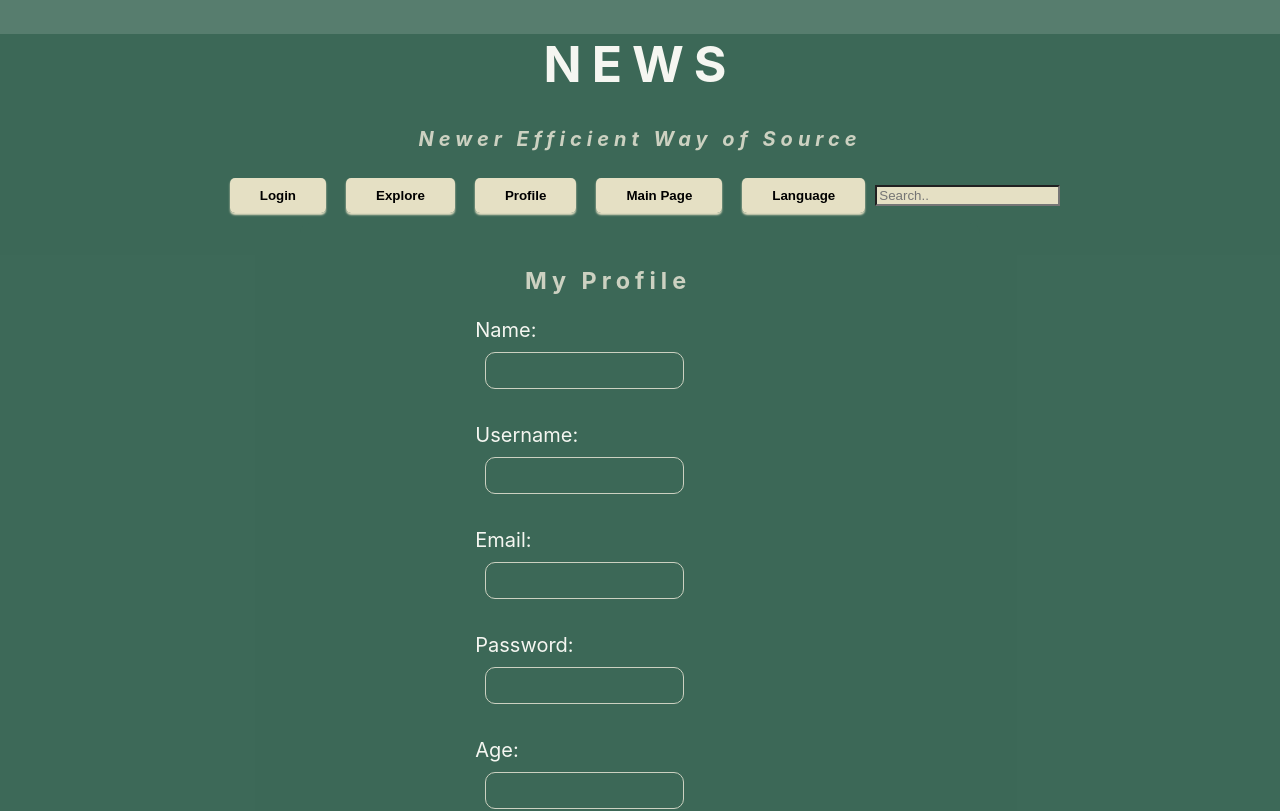
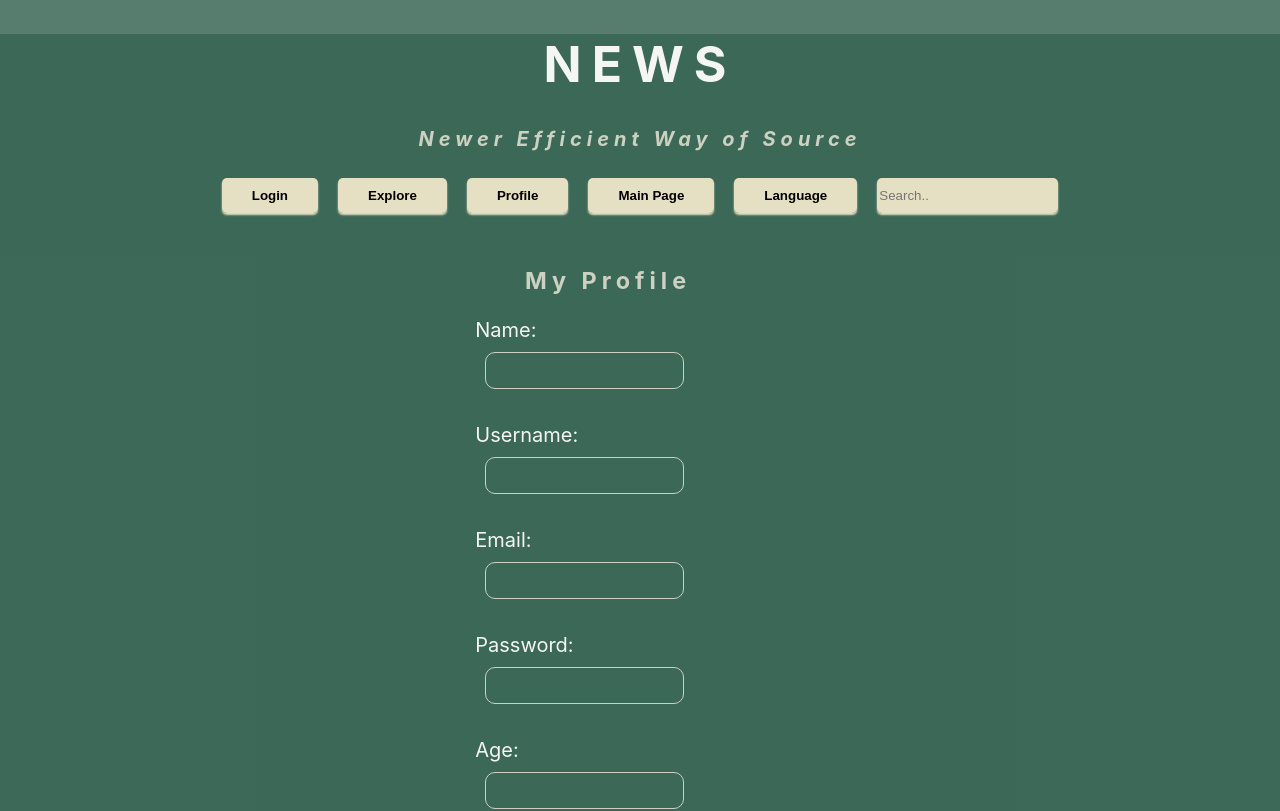
Before and after one commit to Noyalbabu/Web_Innovation_Coursework, a React (Create React App) app in the folder news_app/: page /profilePage in a window 1280 px wide. Shown: the top 811 px of the page. Built offline with nearby package versions, Linux system fonts and the light colour scheme.

Commit message:
Renamed files and tracked all files

```diff
--- a/news_app/package.json
+++ b/news_app/package.json
@@ -10,6 +10,7 @@
     "firebase": "^10.7.1",
     "react": "^18.2.0",
     "react-dom": "^18.2.0",
+    "react-icons": "^4.12.0",
     "react-router-dom": "^6.21.1",
     "react-scripts": "5.0.1",
     "react-tooltip": "^5.25.1",
--- a/news_app/src/App.css
+++ b/news_app/src/App.css
@@ -69,7 +69,13 @@
 }
 .tool_bar input{
   background-color:rgba(231, 225, 197, 0.993) ;
-}
+  box-shadow: 0px 2px 2px rgba(231, 225, 197, 0.993);
+  margin: 10px 10px;
+  padding: 10px 2px;
+  border-radius: 5px;
+  border: none;
+  cursor: pointer;
+ }
 
 
 .profile{
@@ -116,8 +122,5 @@
   color: rgb(61, 105, 88);
   font-weight: bold;
   margin-left: 20%;
+  cursor: pointer;
 }
-
-.login {
-
-}
--- a/news_app/src/nav/login.js
+++ b/news_app/src/nav/login.js
@@ -1,7 +1,8 @@
 import React, {useState} from "react";
 import { useNavigate } from 'react-router-dom';
-import validateLogin from "./loginValidation";
+import validateLogin from "./loginValidate";
 import axios from "axios";
+import { IconName } from "react-icons/bs";
 
 function Login(){
     const navigate = useNavigate();
--- a/news_app/src/nav/profilePage.js
+++ b/news_app/src/nav/profilePage.js
@@ -1,6 +1,6 @@
 import React, { useState} from "react";
 import { useNavigate } from 'react-router-dom';
-import profileValidate from "./profileValidation";
+import profileValidate from "./profileValidate";
 import { Tooltip } from 'react-tooltip';
 import axios from 'axios';
 
```
Also changed, not shown: news_app/src/nav/loginValidate.js (renamed from news_app/src/nav/LoginValidation.js), news_app/src/nav/profileValidate.js (renamed from news_app/src/nav/ProfileValidation.js), 1 other file (tests, documents, lock files or other folders).
